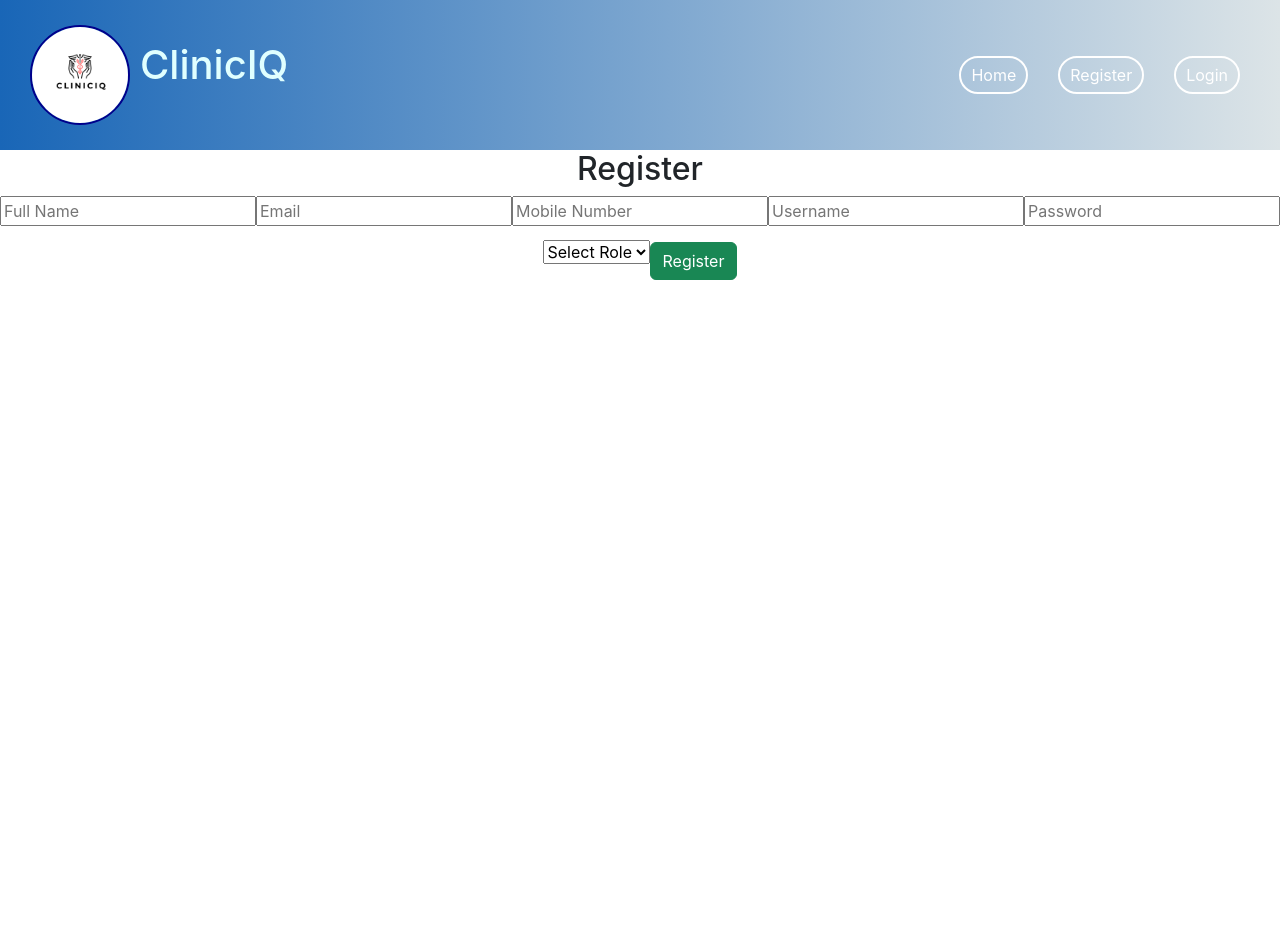
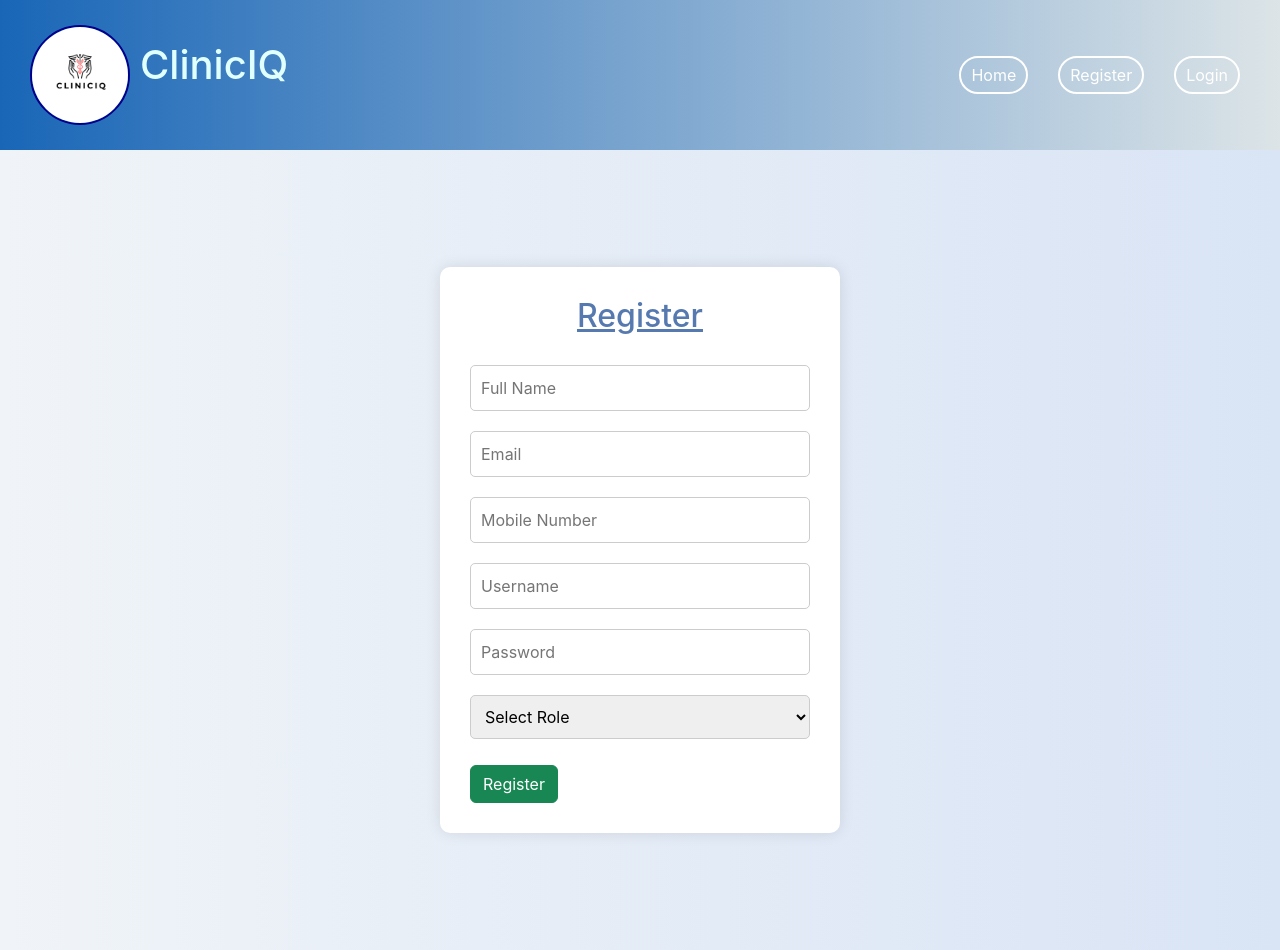
Before and after one commit to dip1905/Clinic-IQ-Hospital-Appointment-System-, a React (Create React App) app in the folder client/: page /register in a window 1280 px wide. Before the commit the page ends 800 px from the top, so only its background shows below. Built offline with nearby package versions, Linux system fonts and the light colour scheme.

Commit message:
register form

```diff
--- /dev/null
+++ b/client/src/css/Register.css
@@ -0,0 +1,42 @@
+
+.register-container {
+  display: flex;
+  justify-content: center;
+  align-items: center;
+  height: 100vh;
+  background: linear-gradient(to right, #f0f4f8, #d9e4f5);
+  padding: 20px;
+  box-sizing: border-box;
+}
+
+.register-form {
+  background-color: white;
+  padding: 30px;
+  border-radius: 10px;
+  box-shadow: 0 0 15px rgba(0, 0, 0, 0.1);
+  width: 100%;
+  max-width: 400px;
+}
+
+h2{
+    text-align: center;
+    color: #567aaf;
+    margin-bottom: 20px;
+    text-decoration: underline;
+}
+
+input {
+  width: 100%;
+  padding: 10px;
+  margin: 10px 0;
+  border: 1px solid #ccc;
+  border-radius: 5px;
+}
+
+select{
+    width: 100%;
+    padding: 10px;
+    margin: 10px 0;
+    border: 1px solid #ccc;
+    border-radius: 5px;
+}
--- a/client/src/pages/Register.js
+++ b/client/src/pages/Register.js
@@ -1,5 +1,6 @@
 import React, { useState } from 'react';
 import { register } from '../services/api';
+import '../css/Register.css';
 
 function Register() {
   const [form, setForm] = useState({
@@ -25,7 +26,8 @@ function Register() {
   };
 
   return (
-    <form onSubmit={handleSubmit} className="register-form text-center">
+    <div className="register-container">
+      <form onSubmit={handleSubmit} className="register-form">
         <h2>Register</h2>
         <input name="name" placeholder="Full Name" onChange={handleChange} required />
         <input name="email" placeholder="Email" type="email" onChange={handleChange} required />
@@ -39,6 +41,7 @@ function Register() {
         </select>
         <button type="submit" className="btn btn-success mt-3">Register</button>
       </form>
+    </div>
   );
 }
 
```
Lines whose indentation alone changed are shown as unchanged.
